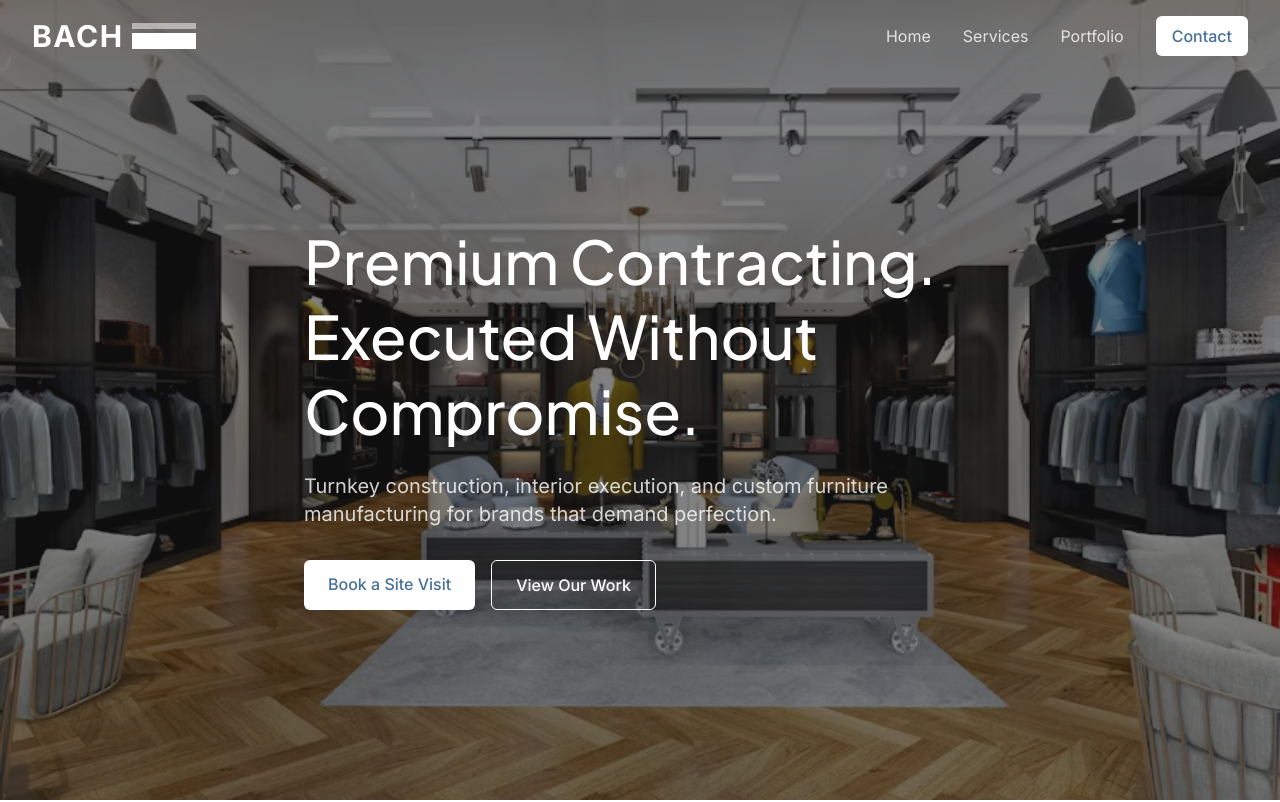
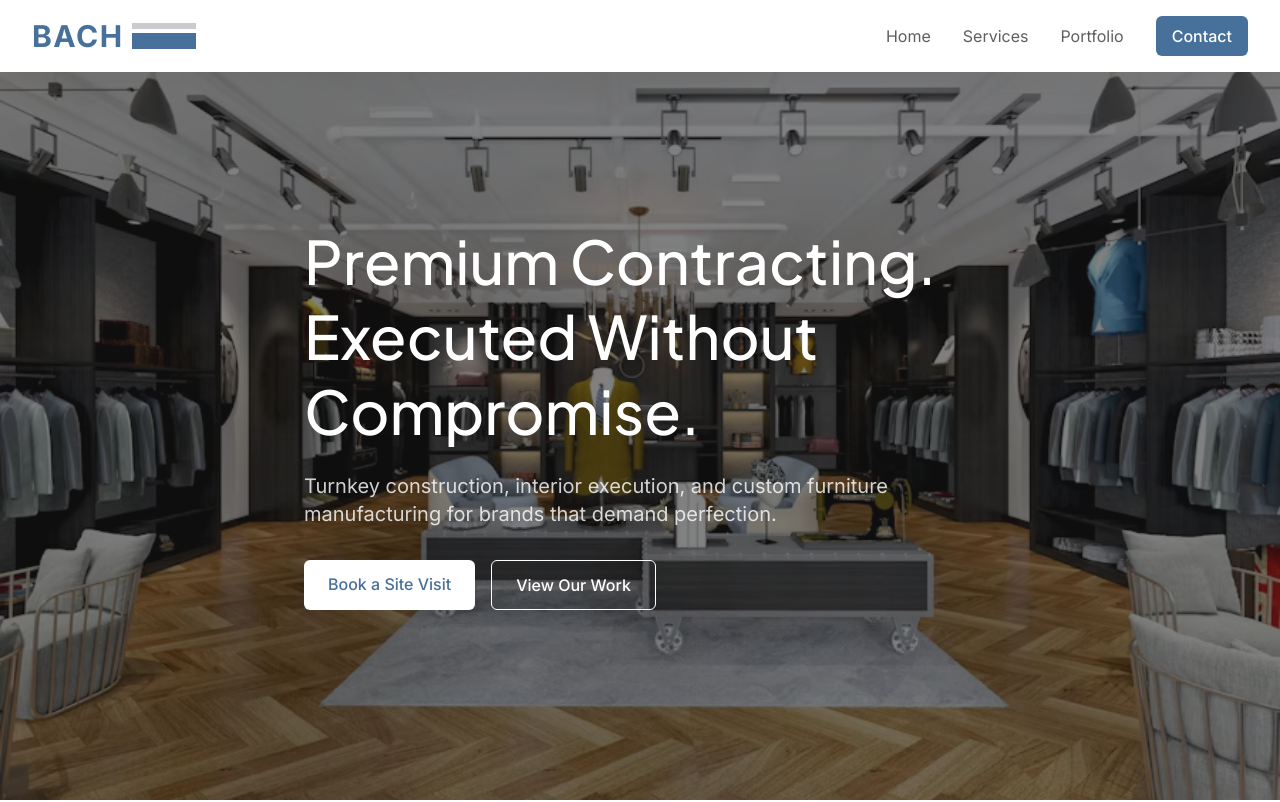
Before and after one commit to CheezyMansour/bach-landing-page, a Next.js app: page / in a window 1280 px wide. Shown: the top 802 px of the page. Built offline with nearby package versions, Linux system fonts and the light colour scheme.

Commit message:
changed navbar to white, added animation

```diff
--- a/components/Navbar.tsx
+++ b/components/Navbar.tsx
@@ -16,36 +16,36 @@ export default function Navbar() {
 
   return (
     <header
-      className={`fixed top-0 left-0 right-0 z-50 transition-colors duration-300 ${
-        scrolled ? "bg-primary" : "bg-transparent"
+      className={`fixed top-0 left-0 right-0 z-50 transition-all duration-300 ${
+        scrolled ? "bg-white shadow-sm" : "bg-white"
       }`}
     >
       <div className="max-w-7xl mx-auto px-4 md:px-6 lg:px-8">
         <div className="flex justify-between items-center py-4">
-          {/* White Logo */}
+          {/* Logo */}
           <div className="flex items-center gap-2">
-            <span className="font-bold text-3xl text-white tracking-wider">
+            <span className="font-bold text-3xl text-primary tracking-wider">
               BACH
             </span>
             <div className="flex flex-col gap-1">
-              <div className="w-16 h-1.5 bg-white/50" />
-              <div className="w-16 h-4 bg-white" />
+              <div className="w-16 h-1.5 bg-silver" />
+              <div className="w-16 h-4 bg-primary" />
             </div>
           </div>
 
           <nav className="hidden md:flex items-center gap-8">
-            <a href="#home" className="text-white/80 hover:text-white">
+            <a href="#home" className="text-dark/70 hover:text-dark">
               Home
             </a>
-            <a href="#services" className="text-white/80 hover:text-white">
+            <a href="#services" className="text-dark/70 hover:text-dark">
               Services
             </a>
-            <a href="#portfolio" className="text-white/80 hover:text-white">
+            <a href="#portfolio" className="text-dark/70 hover:text-dark">
               Portfolio
             </a>
             <a
               href="#contact"
-              className="bg-white text-primary hover:bg-white/90 px-4 py-2 rounded-md font-medium"
+              className="bg-primary text-white hover:bg-primary-hover px-4 py-2 rounded-md font-medium"
             >
               Contact
             </a>
--- a/components/WhyBach.tsx
+++ b/components/WhyBach.tsx
@@ -98,19 +98,40 @@ export default function WhyBach() {
         {/* Testimonial */}
         <div
           ref={testimonialRef}
-          className={`max-w-3xl mx-auto text-center ${
-            isVisible ? "animate-fade-in-up" : "opacity-0"
-          }`}
+          className="max-w-3xl mx-auto text-center"
         >
-          {/* Quote */}
+          {/* Quote with staggered word reveal */}
           <p className="text-3xl md:text-4xl text-dark/80 italic mb-8">
-            &ldquo;Working with Bach was effortless. They delivered a flagship
-            store that exceeded every expectation. Precision, professionalism,
-            and an uncompromising standard of quality.&rdquo;
+            {`"Working with Bach was effortless. They delivered a flagship store that exceeded every expectation. Precision, professionalism, and an uncompromising standard of quality."`
+              .split(" ")
+              .map((word, index) => (
+                <span
+                  key={index}
+                  className={`inline-block mr-[0.25em] transition-all duration-500 ${
+                    isVisible
+                      ? "opacity-100 translate-y-0"
+                      : "opacity-0 translate-y-5"
+                  }`}
+                  style={{
+                    transitionDelay: isVisible ? `${index * 40}ms` : "0ms",
+                  }}
+                >
+                  {word}
+                </span>
+              ))}
           </p>
 
-          {/* Attribution */}
-          <div className="flex items-center justify-center gap-4">
+          {/* Attribution - appears after quote finishes */}
+          <div
+            className={`flex items-center justify-center gap-4 transition-all duration-500 ${
+              isVisible
+                ? "opacity-100 translate-y-0"
+                : "opacity-0 translate-y-5"
+            }`}
+            style={{
+              transitionDelay: isVisible ? "1000ms" : "0ms",
+            }}
+          >
             <div className="w-[70px] h-[70px] rounded-full overflow-hidden flex-shrink-0">
               <Image
                 src="/adidas-ceo.jpeg"
```
